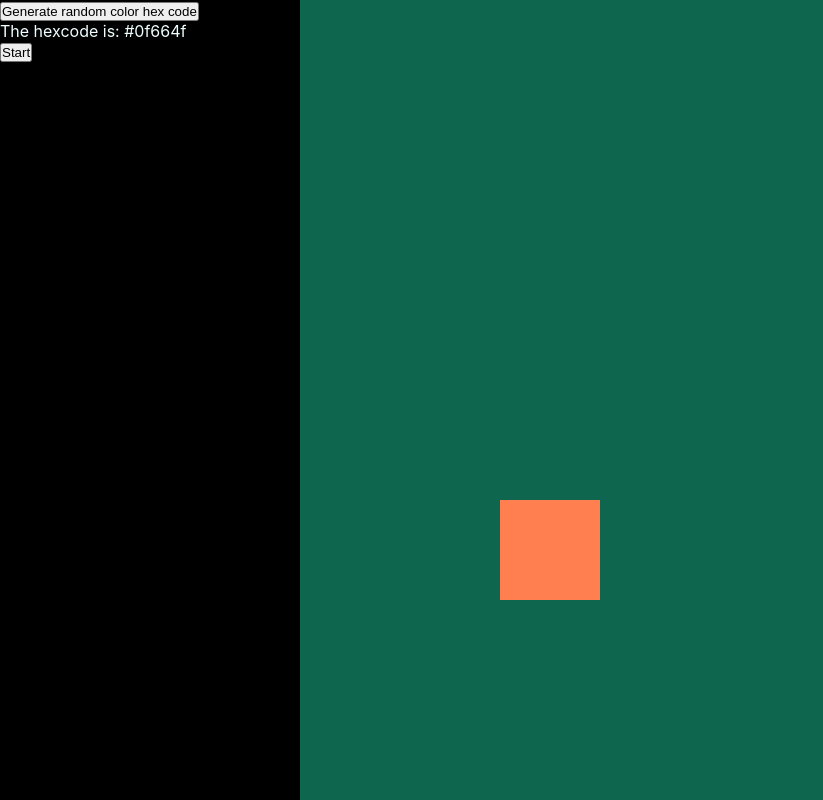
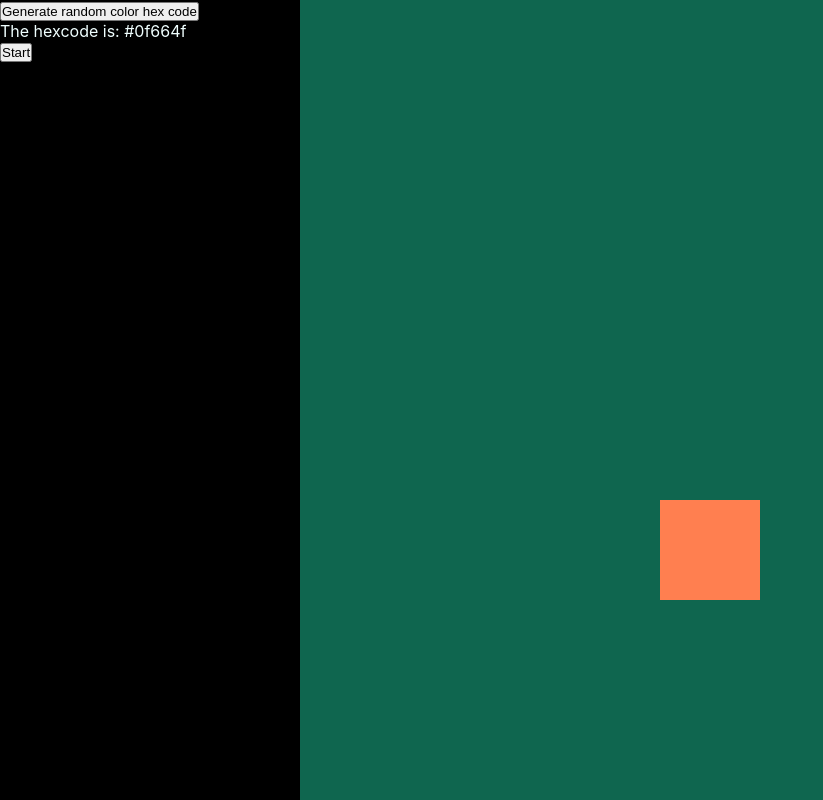
Before and after one commit to thomalexg/Random-Color-Generator-React-App, a React (Create React App) app in the folder randomcolor/: page / in a window 1280 px wide. Shown: the top 800 px of the page, without its empty margins (0-823 px from the left). Built offline with nearby package versions, Linux system fonts and the light colour scheme.

Commit message:
Works, need to change the borders though

```diff
--- a/randomcolor/src/components/App.js
+++ b/randomcolor/src/components/App.js
@@ -27,13 +27,14 @@ const randomHex = () => {
 export default function App() {
   const [random, setRandom] = useState('#0f664f');
   const [btnMode, setBtnMode] = useState('Start');
-  const [squarePositionX, setSquarePositionX] = useState(500);
+  const [squarePositionX, setSquarePositionX] = useState(660);
   const [squarePositionY, setSquarePositionY] = useState(500);
-  const [speedX, setSpeedX] = useState(30);
-  const [speedY, setSpeedY] = useState(30);
+  // const speedX = useRef(100);
+  // const speedY = useRef(100);
+  const [speedX, setSpeedX] = useState(100);
+  const [speedY, setSpeedY] = useState(100);
   // let speedX = 5;
   // let speedY = 5;
-
   // const hexArr = [0, 1, 2, 3, 4, 5, 6, 7, 8, 9, 'a', 'b', 'c', 'd', 'e', 'f'];
 
   // const randomHex = () => {
@@ -47,24 +48,38 @@ export default function App() {
   // };
   useEffect(() => {
     if (btnMode === 'Stop') {
-      if (squarePositionY >= 700 || squarePositionY <= 0) {
-        speedY = -speedY;
+      if (squarePositionY >= 700 && speedY > 0) {
+        setSpeedY(speedY * -1);
+        // speedY *= -1;
         setRandom(randomHex());
       }
-      if (squarePositionX <= 300 || squarePositionX >= 1400) {
-        speedX = -speedX;
+      if (squarePositionY <= 0 && speedY < 0) {
+        setSpeedY(speedY * -1);
+        // speedY *= -1;
+        setRandom(randomHex());
+      }
+      if (squarePositionX <= 300 && speedX < 0) {
+        setSpeedX(speedX * -1);
+        // speedX *= -1;
+        console.log(speedX);
+        setRandom(randomHex());
+      }
+      if (squarePositionX >= 1400 && speedX > 0) {
+        setSpeedX(speedX * -1);
+        // speedX *= -1;
+        console.log(speedX);
         setRandom(randomHex());
       }
       const interval = setInterval(() => {
         setSquarePositionY(squarePositionY + speedY);
         setSquarePositionX(squarePositionX + speedX);
         // setRandom(randomHex());
-      }, 350);
+      }, 500);
       return () => {
         clearInterval(interval);
       };
     }
-  }, [btnMode, squarePositionX, squarePositionY]);
+  }, [btnMode, squarePositionX, squarePositionY, speedX, speedY]);
   //   const changePosition = () => {
   // if (squarePositionY >= 700 || squarePositionY <= 0) {
   //   speedY = -speedY;
```
Also changed, not shown: 1 other file (tests, documents, lock files or other folders).
